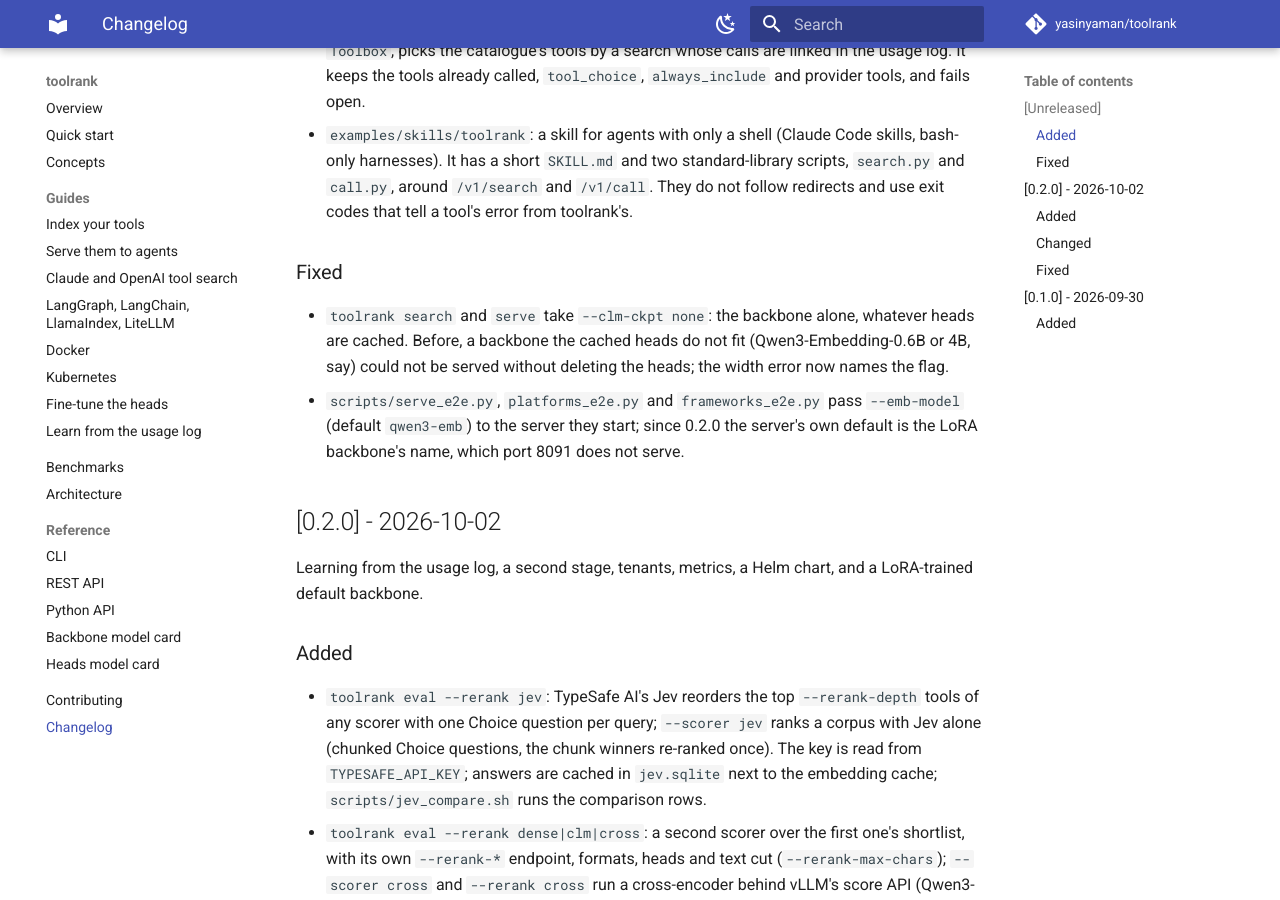
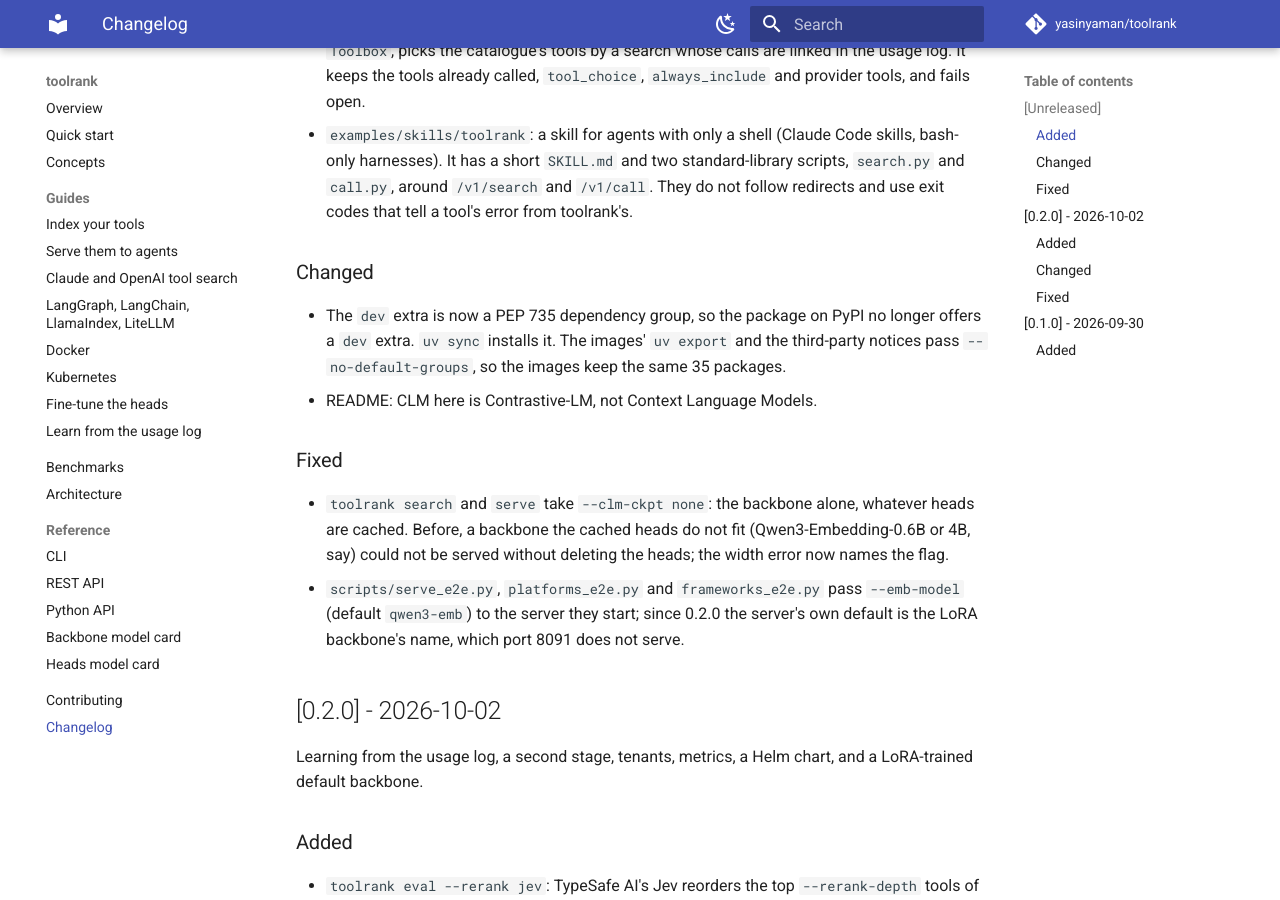
Before and after one commit to yasinyaman/toolrank, an MkDocs documentation site: the page built from docs/changelog.md, in a window 1280 px wide and 900 px high, scrolled down 407 px. Built offline with MkDocs 1.6.1 and Material for MkDocs 9.7.7, drawn with Linux system fonts in a browser that asks for light colours; comment, search, counter and statistics services are not loaded.

Commit message:
backlog/d1: the dev extra becomes a PEP 735 dependency group
PyPI no longer shows a public dev extra; uv sync installs the group. Since
it is uv's default group, the images' uv export, the third-party notices and
the docs jobs pass --no-default-groups: the images keep their 35 packages
(without it, 120). README says which CLM it means.

Co-Authored-By: Claude Opus 5.5 <noreply@anthropic.com>

```diff
--- a/CHANGELOG.md
+++ b/CHANGELOG.md
@@ -17,6 +17,13 @@ change behaviour.
   harnesses). It has a short `SKILL.md` and two standard-library scripts, `search.py` and `call.py`,
   around `/v1/search` and `/v1/call`. They do not follow redirects and use exit codes that tell a
   tool's error from toolrank's.
+
+### Changed
+
+- The `dev` extra is now a PEP 735 dependency group, so the package on PyPI no longer offers a `dev`
+  extra. `uv sync` installs it. The images' `uv export` and the third-party notices pass
+  `--no-default-groups`, so the images keep the same 35 packages.
+- README: CLM here is Contrastive-LM, not Context Language Models.
 
 ### Fixed
 
--- a/pyproject.toml
+++ b/pyproject.toml
@@ -49,6 +49,10 @@ llamaindex = ["llama-index-core>=0.14"]
 # Vector indexes besides the default numpy one: FAISS HNSW, and Postgres with pgvector.
 faiss = ["faiss-cpu>=1.15"]
 pgvector = ["psycopg[binary]>=3.2", "pgvector>=0.4"]
+
+[dependency-groups]
+# contributors' tools and every optional dependency the tests import but torch and datasets: `uv sync`
+# installs it (uv's default group). A group, not an extra, so the package on PyPI offers no `dev`.
 dev = [
     "pytest>=8",
     "ruff>=0.5",
@@ -64,8 +68,6 @@ dev = [
     "langchain>=1.0",
     "llama-index-core>=0.14",
 ]
-
-[dependency-groups]
 # the documentation site: uv run --group docs mkdocs serve
 docs = ["mkdocs>=1.6,<2", "mkdocs-material>=9.7,<10", "mkdocstrings[python]>=1.0,<2"]
 
```
Also changed, not shown: CLAUDE.md (+3 -4 lines), CONTRIBUTING.md (+1 -2 lines), README.md (+3 -1 lines), 8 other files.
